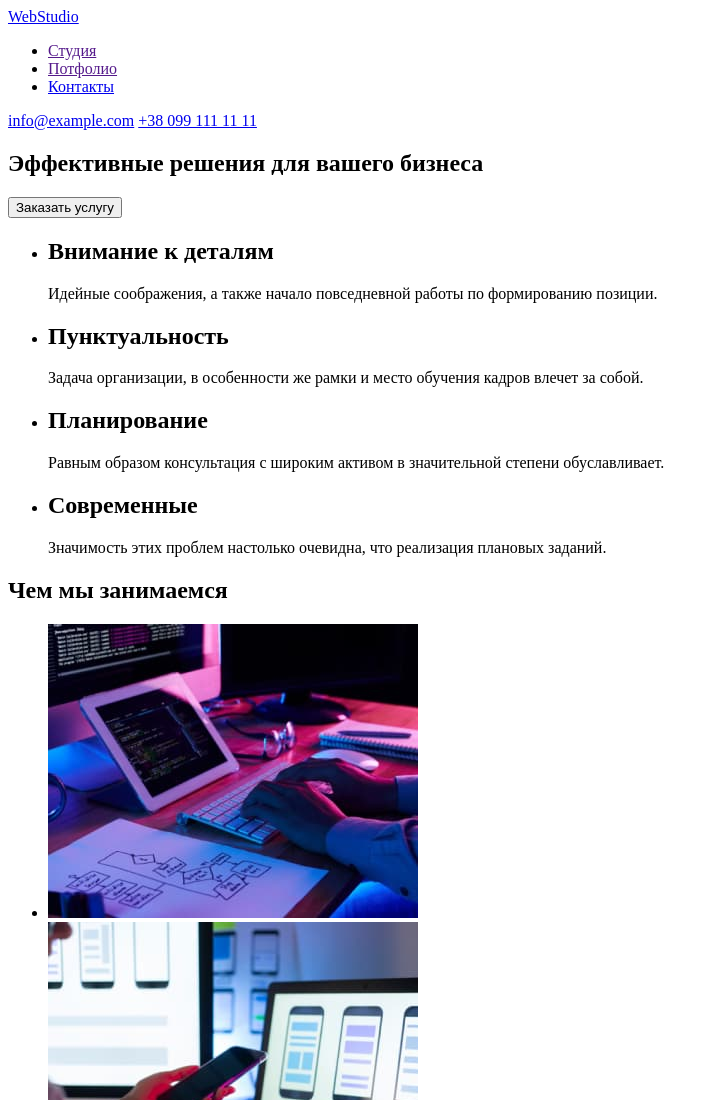
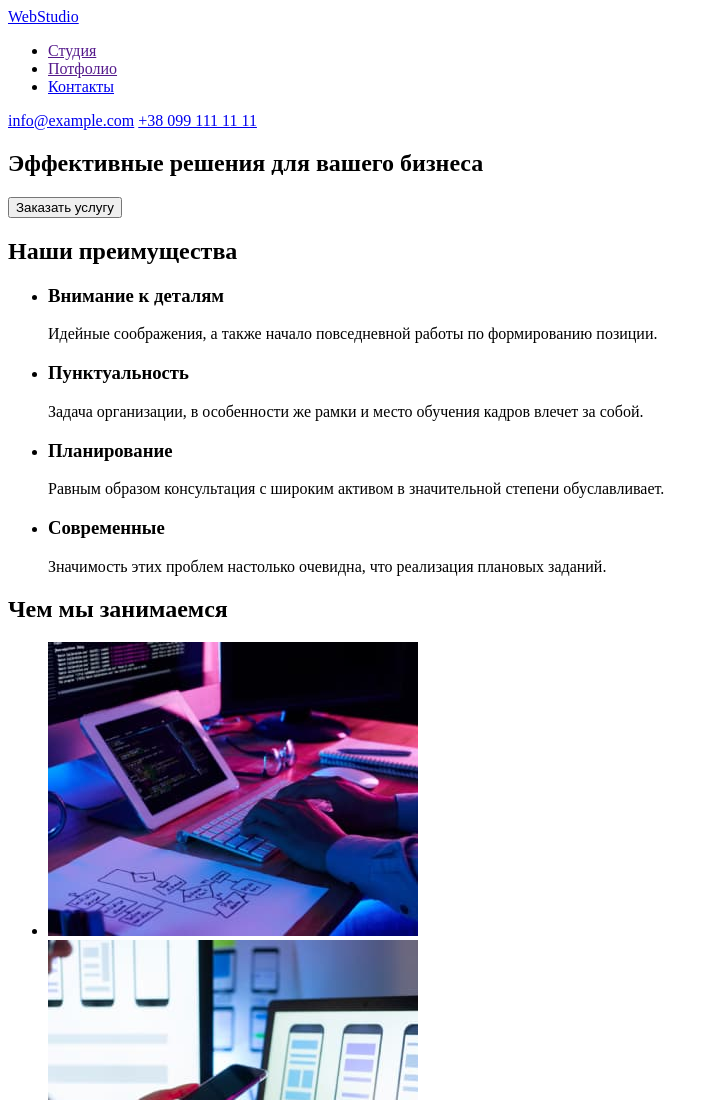
Before and after one commit to yabr87/goit-markup-hw-01, a plain HTML site: page index.html in a window 1280 px wide. Shown: the top 1100 px of the page, without its empty margins (0-719 px from the left). Drawn offline with Linux system fonts and the light colour scheme.

Commit message:
заголовок секции

```diff
--- a/index.html
+++ b/index.html
@@ -29,25 +29,28 @@
       </section>
 
       <section>
+        <!-- этот заголовок будет скрыт или его тут не хватает -->
+        <h2>Наши преимущества</h2>
+        <!--  этот заголовок будет скрыт или его тут не хватает -->
         <ul>
           <li>
-            <h2>Внимание к деталям</h2>
+            <h3>Внимание к деталям</h3>
             <p>Идейные соображения, а также начало повседневной работы по формированию позиции.</p>
           </li>
           <li>
-            <h2>Пунктуальность</h2>
+            <h3>Пунктуальность</h3>
             <p>
               Задача организации, в особенности же рамки и место обучения кадров влечет за собой.
             </p>
           </li>
           <li>
-            <h2>Планирование</h2>
+            <h3>Планирование</h3>
             <p>
               Равным образом консультация с широким активом в значительной степени обуславливает.
             </p>
           </li>
           <li>
-            <h2>Современные</h2>
+            <h3>Современные</h3>
             <p>Значимость этих проблем настолько очевидна, что реализация плановых заданий.</p>
           </li>
         </ul>
```
